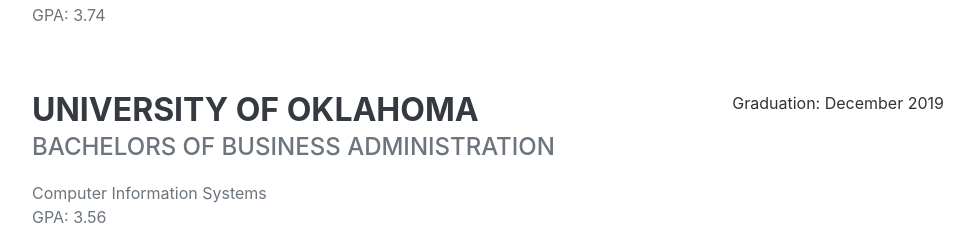
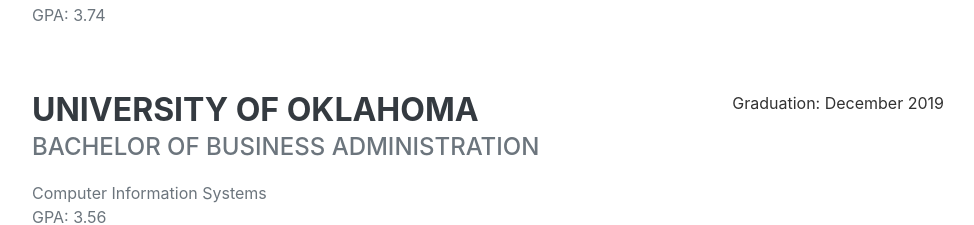
Before and after one commit to tristan-osborn/tristan-osborn.github.io, a plain HTML site: page index.html in a window 1280 px wide. Shown: the part 2103-2328 px from the top of the page, without its empty margins (288-1262 px from the left). Drawn offline with nearby package versions, Linux system fonts and the light colour scheme; a web font is replaced by a local one.

Commit message:
Update index.html

```diff
--- a/index.html
+++ b/index.html
@@ -103,7 +103,7 @@
                     <div class="d-flex flex-column flex-md-row justify-content-between">
                         <div class="flex-grow-1">
                             <h3 class="mb-0">University of Oklahoma</h3>
-                            <div class="subheading mb-3">Bachelors of Business Administration</div>
+                            <div class="subheading mb-3">Bachelor of Business Administration</div>
                             <div>Computer Information Systems</div>
                             <p>GPA: 3.56</p>
                         </div>
```
